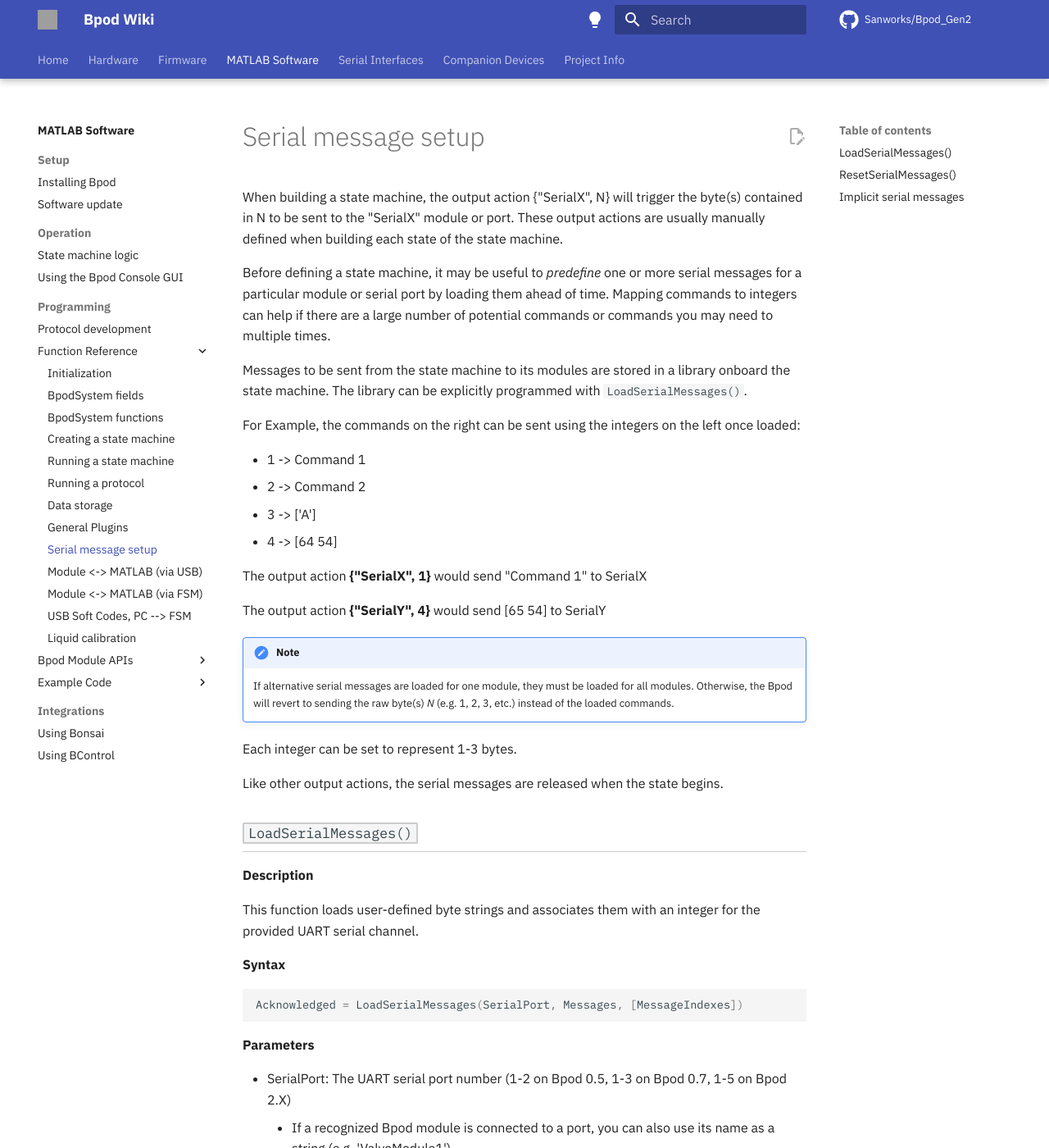
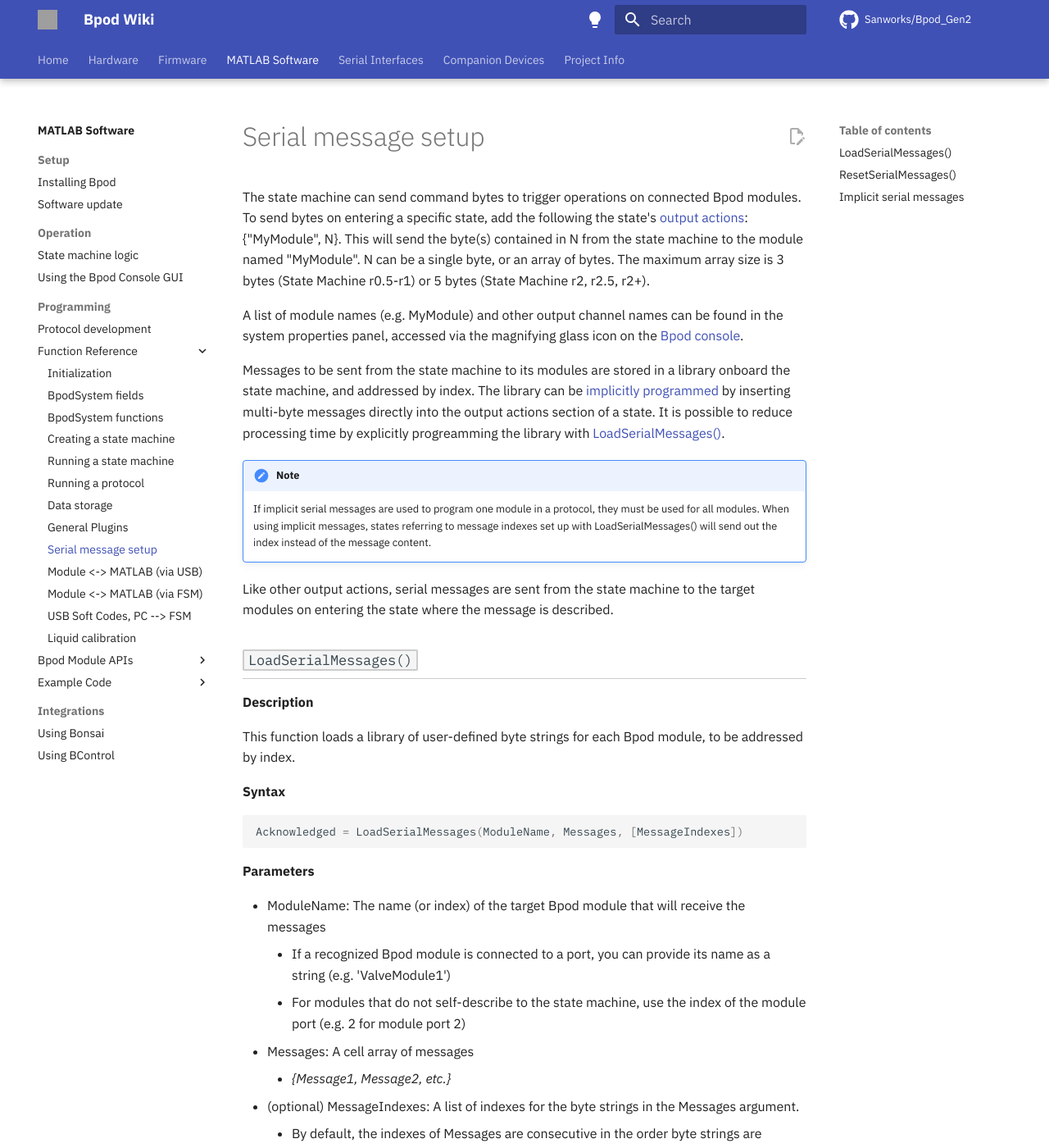
Before and after one commit to sanworks/Bpod_Wiki, an MkDocs documentation site: the page built from docs/function-reference/serial-message-setup.md, in a window 1280 px wide and 1400 px high. Shown: the whole window at 82% size. Built offline with MkDocs 1.6.1 and Material for MkDocs 9.7.7, drawn with Linux system fonts in a browser that asks for light colours; some web fonts are replaced; comment, search, counter and statistics services are not loaded; some of the changed text lies outside the part shown; grey boxes are pictures that could not be loaded.

Commit message:
-Serial Message Setup: Added clarifications

````diff
--- a/docs/function-reference/serial-message-setup.md
+++ b/docs/function-reference/serial-message-setup.md
@@ -1,44 +1,31 @@
 # Serial message setup
-When building a state machine, the output action {"SerialX", N} will trigger the byte(s) contained in N to be sent to the "SerialX" module or port. These output actions are usually manually defined when building each state of the state machine.
+The state machine can send command bytes to trigger operations on connected Bpod modules. To send bytes on entering a specific state, add the following the state's [output actions](/function-reference/state-machine-creation/#addstate): {"MyModule", N}. This will send the byte(s) contained in N from the state machine to the module named "MyModule". N can be a single byte, or an array of bytes. The maximum array size is 3 bytes (State Machine r0.5-r1) or 5 bytes (State Machine r2, r2.5, r2+).
 
-Before defining a state machine, it may be useful to *predefine* one or more serial messages for a particular module or serial port by loading them ahead of time. Mapping commands to integers can help if there are a large number of potential commands or  commands you may need to multiple times.
+A list of module names (e.g. MyModule) and other output channel names can be found in the system properties panel, accessed via the magnifying glass icon on the [Bpod console](/user-guide/bpod-gui/).
 
-Messages to be sent from the state machine to its modules are stored in a library onboard the state machine. The library can be explicitly programmed with `LoadSerialMessages()`.
-
-For Example, the commands on the right can be sent using the integers on the left once loaded:
-
-- 1 -> Command 1
-- 2 -> Command 2
-- 3 -> ['A']
-- 4 -> [64 54]
-
-The output action __{"SerialX", 1}__ would send "Command 1" to SerialX
-
-The output action __{"SerialY", 4}__ would send [65 54] to SerialY
+Messages to be sent from the state machine to its modules are stored in a library onboard the state machine, and addressed by index. The library can be [implicitly programmed](/function-reference/serial-message-setup/#implicit-serial-messages) by inserting multi-byte messages directly into the output actions section of a state. It is possible to reduce processing time by explicitly progreamming the library with [LoadSerialMessages()](/function-reference/serial-message-setup/#loadserialmessages).
 
 !!! note
-    If alternative serial messages are loaded for one module, they must be loaded for all modules. Otherwise, the Bpod will revert to sending the raw byte(s) *N* (e.g. 1, 2, 3, etc.) instead of the loaded commands.
+    If implicit serial messages are used to program one module in a protocol, they must be used for all modules. When using implicit messages, states referring to message indexes set up with LoadSerialMessages() will send out the index instead of the message content.
 
-Each integer can be set to represent 1-3 bytes.
-
-Like other output actions, the serial messages are released when the state begins.
+Like other output actions, serial messages are sent from the state machine to the target modules on entering the state where the message is described.
 
 ### `LoadSerialMessages()`
 **Description**
 
-This function loads user-defined byte strings and associates them with an integer for the provided UART serial channel.
+This function loads a library of user-defined byte strings for each Bpod module, to be addressed by index.
 
 **Syntax**
 
 ```matlab
-Acknowledged = LoadSerialMessages(SerialPort, Messages, [MessageIndexes])
+Acknowledged = LoadSerialMessages(ModuleName, Messages, [MessageIndexes])
 ```
 
 **Parameters**
 
-- SerialPort: The UART serial port number (1-2 on Bpod 0.5, 1-3 on Bpod 0.7, 1-5 on Bpod 2.X)
-    - If a recognized Bpod module is connected to a port, you can also use its name as a string (e.g. 'ValveModule1')
-    - You can also use the name 'SerialX', where X is the UART serial port number (e.g. 'Serial4')
+- ModuleName: The name (or index) of the target Bpod module that will receive the messages
+    - If a recognized Bpod module is connected to a port, you can provide its name as a string (e.g. 'ValveModule1')
+    - For modules that do not self-describe to the state machine, use the index of the module port (e.g. 2 for module port 2)
 - Messages: A cell array of messages
     - *{Message1, Message2, etc.}*
 - (optional) MessageIndexes: A list of indexes for the byte strings in the Messages argument.
@@ -53,15 +40,15 @@
 
 **Examples**
 
-Example 1: Loads [5 8] as message #1, and [2 3 4] as message #2 on UART serial port 1
+Example 1: Loads ['P' 3] as message #1, and 'X' as message #2 addressed to the device on module port 1
 ```matlab
-LoadSerialMessages(1, {[5 8], [2 3 4]});
+LoadSerialMessages(1, {['P' 3], 'X'});
 ```
 
 
-Example 2: Loads ['X' 3] as message #8 on UART serial port 3
+Example 2: Loads ['P' 3] as message #8 addressed to the HiFi module
 ```matlab
-LoadSerialMessages(3, ['X' 3], 8);
+LoadSerialMessages('HiFi1', ['P' 3], 8);
 ```
 
 ### `ResetSerialMessages()`
@@ -90,7 +77,7 @@
 **Example**
 
 ```matlab
-% Loads ['X' 3] as message  #7 on UART serial port 3
+% Loads ['X' 3] as message  #7 on module port 3
 LoadSerialMessages(3, ['X' 3], 7);
 
 % Resets message #7 to '7', and message #N to 'N' (default) as on all serial ports
@@ -100,7 +87,7 @@
 ### Implicit serial messages
 **Description**
 
-As of Bpod Console v1.70 and Bpod Firmware v23, serial messages can be added implicitly in the state description.
+As of Bpod Console v1.70 and Bpod Firmware v23, serial messages can be added implicitly in the state description. This obviates the need for LoadSerialMessages() and makes the protocol code more human-readable.
 
 **Example**
 
````
